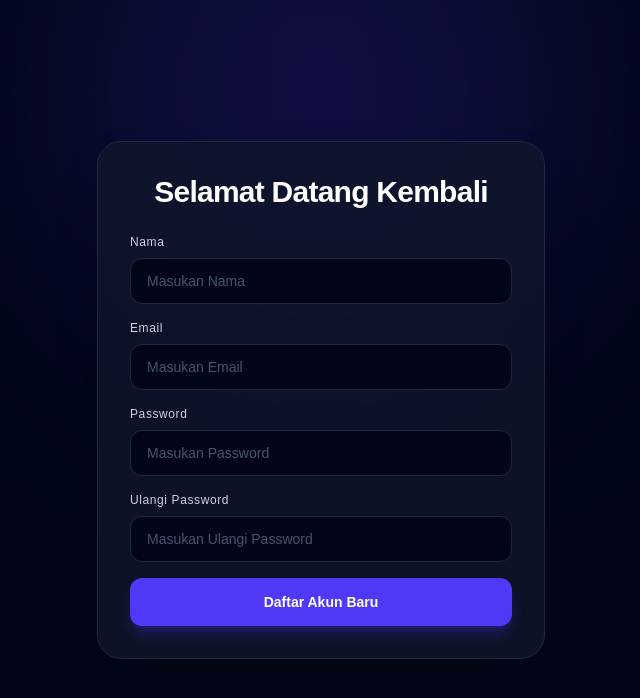
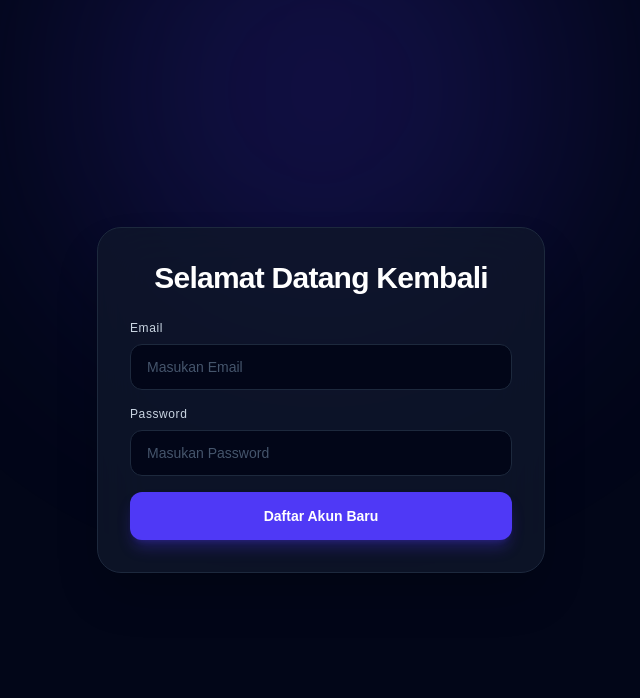
Before and after one commit to musyahya/test_frontend_skyworx, a Next.js app: page /login in a window 1280 px wide. Shown: the top 698 px of the page, without its empty margins (319-959 px from the left). Built offline with nearby package versions, Linux system fonts and the light colour scheme.

Commit message:
login schema

```diff
--- a/src/app/(auth)/login/page.tsx
+++ b/src/app/(auth)/login/page.tsx
@@ -4,10 +4,10 @@ import TextField from "@/src/components/atoms/InputField";
 import axios from "@/src/lib/axios";
 import React, { useState } from "react";
 import { useForm } from "react-hook-form";
-import { RegisterFormData, registerSchema } from "../../../schemas/registerSchema";
 import { zodResolver } from "@hookform/resolvers/zod";
 import AuthTemplate from "@/src/components/templates/AuthTemplate";
 import Button from "@/src/components/atoms/Button";
+import { LoginFormData, loginSchema } from "@/src/schemas/loginSchema";
 
 export default function RegisterPage() {
   const [loading, setLoading] = useState<boolean>(false);
@@ -15,15 +15,14 @@ export default function RegisterPage() {
    const {
     register,
     handleSubmit,
-    formState: { errors, isSubmitting },
-  } = useForm<RegisterFormData>({
-    resolver: zodResolver(registerSchema),
+    formState: { errors },
+  } = useForm<LoginFormData>({
+    resolver: zodResolver(loginSchema),
   });
 
-  const onSubmit = async (data: RegisterFormData) => {
+  const onSubmit = async (data: LoginFormData) => {
     try {
       const response = await axios.post("/register", {
-        name: data.name,
         email: data.email,
         password: data.password,
       });
@@ -42,13 +41,6 @@ export default function RegisterPage() {
     <AuthTemplate header="Selamat Datang Kembali">
       <form className="space-y-4" onSubmit={handleSubmit(onSubmit)}>
           <TextField
-            label="Nama"
-            placeholder="Masukan Nama"
-            error={errors.name?.message}
-            {...register("name")}
-          />
-
-          <TextField
             label="Email"
             type="email"
             placeholder="Masukan Email"
@@ -63,16 +55,6 @@ export default function RegisterPage() {
             error={errors.password?.message}
             {...register("password")}
           />
-
-          <TextField
-            label="Ulangi Password"
-            type="password"
-            placeholder="Masukan Ulangi Password"
-            error={errors.repeatPassword?.message}
-            {...register("repeatPassword")}
-          />
-
-          {/* Tombol Submit */}
           <Button
             type="submit"
             disabled={loading}
--- a/src/app/(auth)/register/page.tsx
+++ b/src/app/(auth)/register/page.tsx
@@ -15,7 +15,7 @@ export default function RegisterPage() {
    const {
     register,
     handleSubmit,
-    formState: { errors, isSubmitting },
+    formState: { errors },
   } = useForm<RegisterFormData>({
     resolver: zodResolver(registerSchema),
   });
@@ -73,7 +73,6 @@ export default function RegisterPage() {
             {...register("repeatPassword")}
           />
 
-          {/* Tombol Submit */}
           <Button
             type="submit"
             disabled={loading}
--- /dev/null
+++ b/src/schemas/loginSchema.ts
@@ -0,0 +1,12 @@
+import z from "zod";
+
+export const loginSchema = z.object({
+  email: z
+    .email("Email tidak valid")
+    .nonempty("Email harus diisi"),
+  password: z
+    .string()
+    .nonempty("Password harus diisi")
+})
+
+export type LoginFormData = z.infer<typeof loginSchema>;
```
